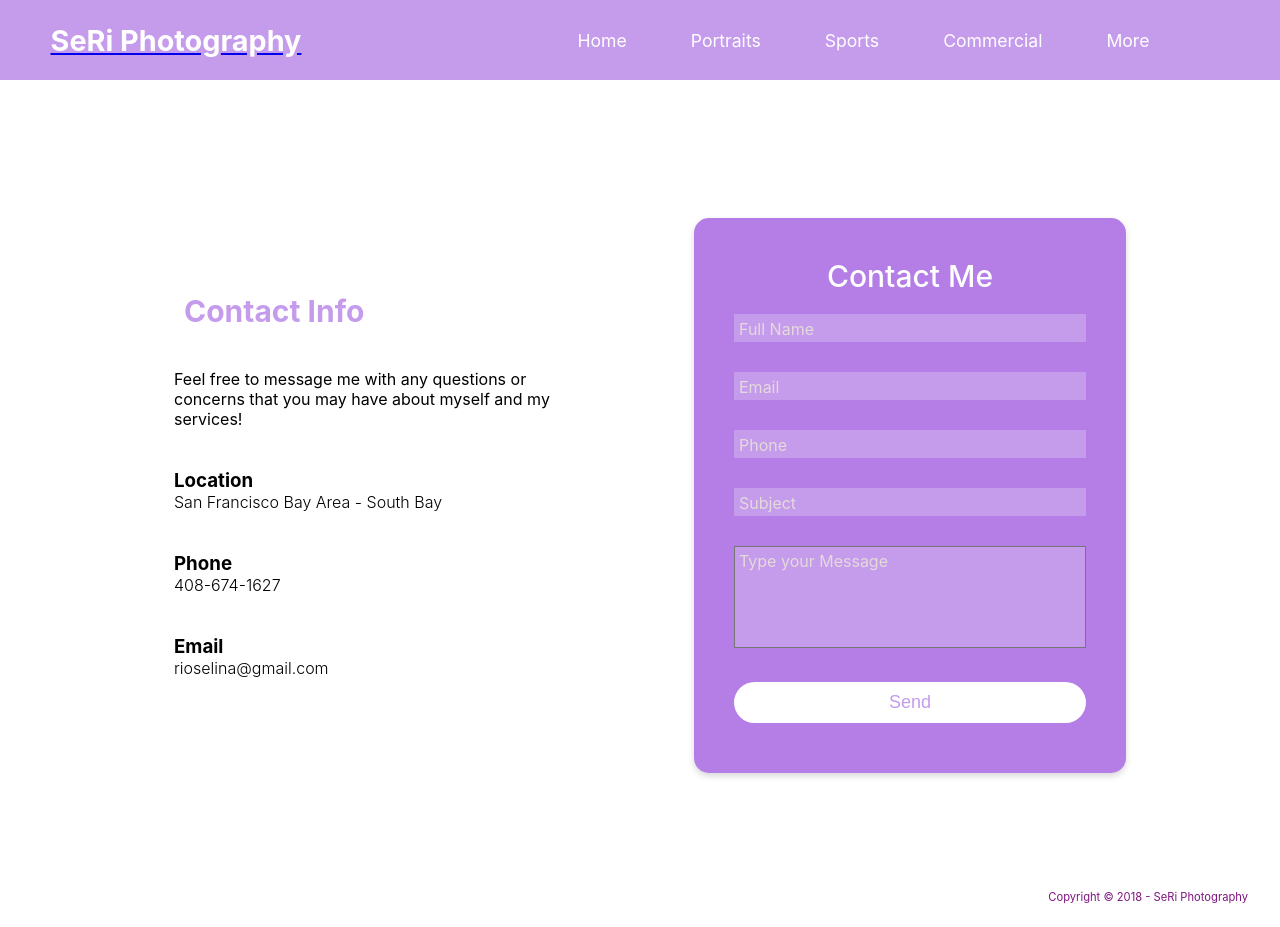
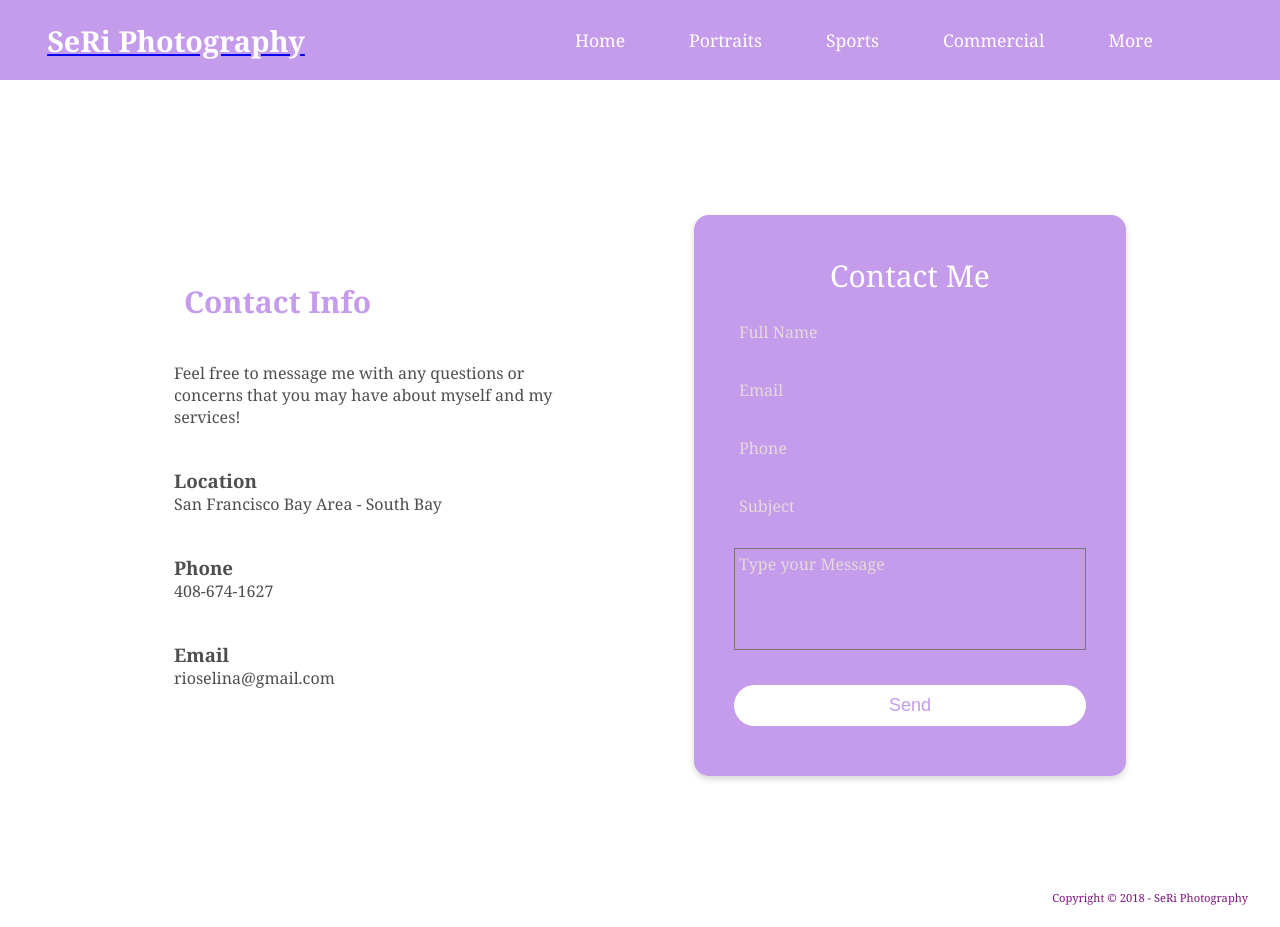
Before and after one commit to HirotheChamp/Bebes-Website, a React (Create React App) app in the folder client/: page /contact in a window 1280 px wide. Built offline with nearby package versions, Linux system fonts and the light colour scheme.

Commit message:
changed color to primary for more optimization in css

```diff
--- a/client/src/App.css
+++ b/client/src/App.css
@@ -1,6 +1,24 @@
+@import url('https://fonts.googleapis.com/css2?family=Noto+Serif:wght@400;700&display=swap');
+
+:root{
+    --primary: rgb(197, 155, 236);
+    --secondary: #4e4e4e;
+    --error: #ff4a4a;
+  }
+
 * {
 
     box-sizing: border-box;
     margin: 0;
     padding: 0;
 }
+
+.App{
+    max-width: 960px;
+    margin: 0 auto;
+  }
+
+  body{
+    font-family: "Noto Serif";
+    color: var(--secondary);
+  }
--- a/client/src/components/Navbar/Navbar.css
+++ b/client/src/components/Navbar/Navbar.css
@@ -1,6 +1,6 @@
 .navbar {
   height: 10vh;
-  background:  rgb(197, 155, 236);
+  background: var(--primary);
   display: flex;
   justify-content: center;
   align-items: center;
--- a/client/src/pages/AboutMe/AboutMe.css
+++ b/client/src/pages/AboutMe/AboutMe.css
@@ -42,7 +42,7 @@ position: relative;
     font-family: 'Lucida Sans', 'Lucida Sans Regular', 'Lucida Grande', 'Lucida Sans Unicode', Geneva, Verdana, sans-serif;
     font-size: xx-large;
     padding-bottom: 30px;
-    color:rgb(197, 155, 236);
+    color: var(--primary);
 }
 .about-me-content .about-me-text p {
     color: rgb(118, 122, 126);
--- a/client/src/pages/Contact/Contact.css
+++ b/client/src/pages/Contact/Contact.css
@@ -97,7 +97,7 @@ max-width:85%;
 
 .supportcontainer .contactInfo .contact-title h1 {
    margin: 10px;
- color:  rgb(197, 155, 236);
+ color: var(--primary);
    position: relative;
    font-size: 30px;
   bottom: 30px;
@@ -121,7 +121,7 @@ transform: translateY(-25px);
 .contactForm .inputBox input[type='submit']{
     width: 100%;
     background: rgb(255, 255, 255);
-    color: rgb(197, 155, 236);
+    color: var(--primary);
 
     cursor: pointer;
     padding: 10px;
@@ -158,7 +158,7 @@ transform: translateY(-25px);
 .contactForm{
     width: 40%;
     padding: 40px;
-    background: rgb(180, 126, 230);
+    background: var(--primary);
     border-radius: 15px;
     -webkit-box-shadow: 0px 3px 6px 0px rgba(0, 0, 0, 0.16);
     -moz-box-shadow: 0px 3px 6px 0px rgba(0, 0, 0, 0.16);
@@ -186,12 +186,12 @@ transform: translateY(-25px);
     /* border: 2px solid #333; */
     outline: none;
     resize: none;
-    background-color: rgb(197, 155, 236)
+    background-color: var(--primary);
 }
 
 .contactForm .inputBox input
 {
-    background-color: rgb(197, 155, 236);
+    background-color: var(--primary);
 width: 100%;
 padding: 5px 0;
 font-size: 16px;
--- /dev/null
+++ b/client/src/pages/Portraits/Portraits.css
@@ -0,0 +1,6 @@
+.portraits h1{
+    color: var(--primary);
+    font-size: 1.2rem;
+    letter-spacing: 2px;
+    font-weight: normal;
+  }
--- a/client/src/pages/Portraits/Portraits.jsx
+++ b/client/src/pages/Portraits/Portraits.jsx
@@ -1,4 +1,5 @@
 import React from 'react'
+import './Portraits.css'
 
 const Portraits = () => {
   return (
--- a/client/src/pages/Services/Services.css
+++ b/client/src/pages/Services/Services.css
@@ -41,7 +41,7 @@ font-size: small;
 .servicescontainer .serviceForm1, .serviceForm2, .serviceForm3, button{
     width: 40%;
     background: rgb(255, 255, 255);
-    color: rgb(197, 155, 236);
+    color: var(--primary);
  border: transparent;
     cursor: pointer;
     margin-top: 20px;
@@ -72,13 +72,13 @@ font-size: small;
 }
 
 .servicesForm1, .servicesForm2, .servicesForm3, .box .icon-box .icon-2, .icon-3 {
-    color: rgb(197, 155, 236);
+    color: var(--primary);
     display: flex;
     font-size: 40px;
 }
 
 .servicesForm1, .servicesForm2, .servicesForm3, .box .icon-box .icon-1 {
-    color: rgb(197, 155, 236);
+    color: var(--primary);
     display: flex;
     font-size: 35px;
 
```
